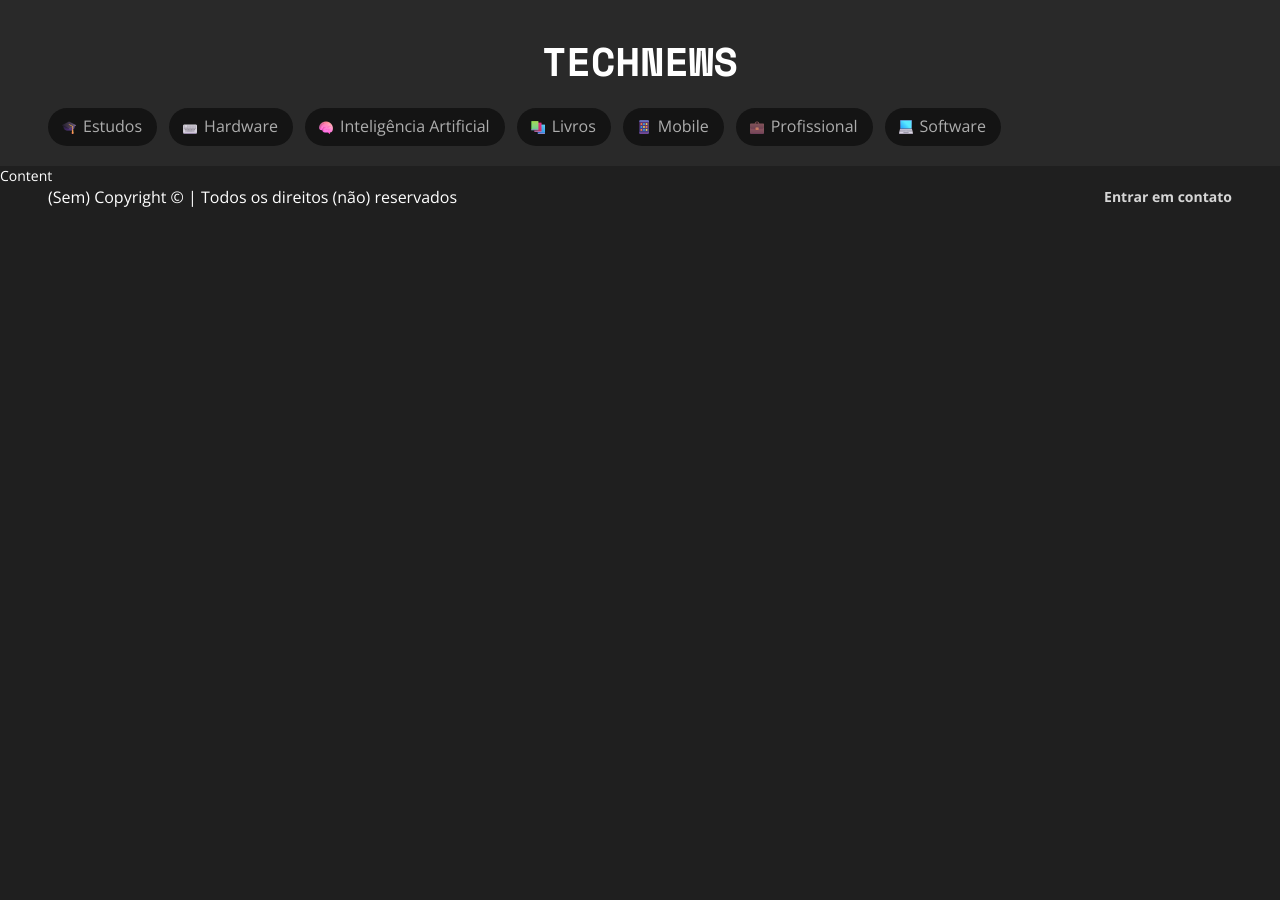
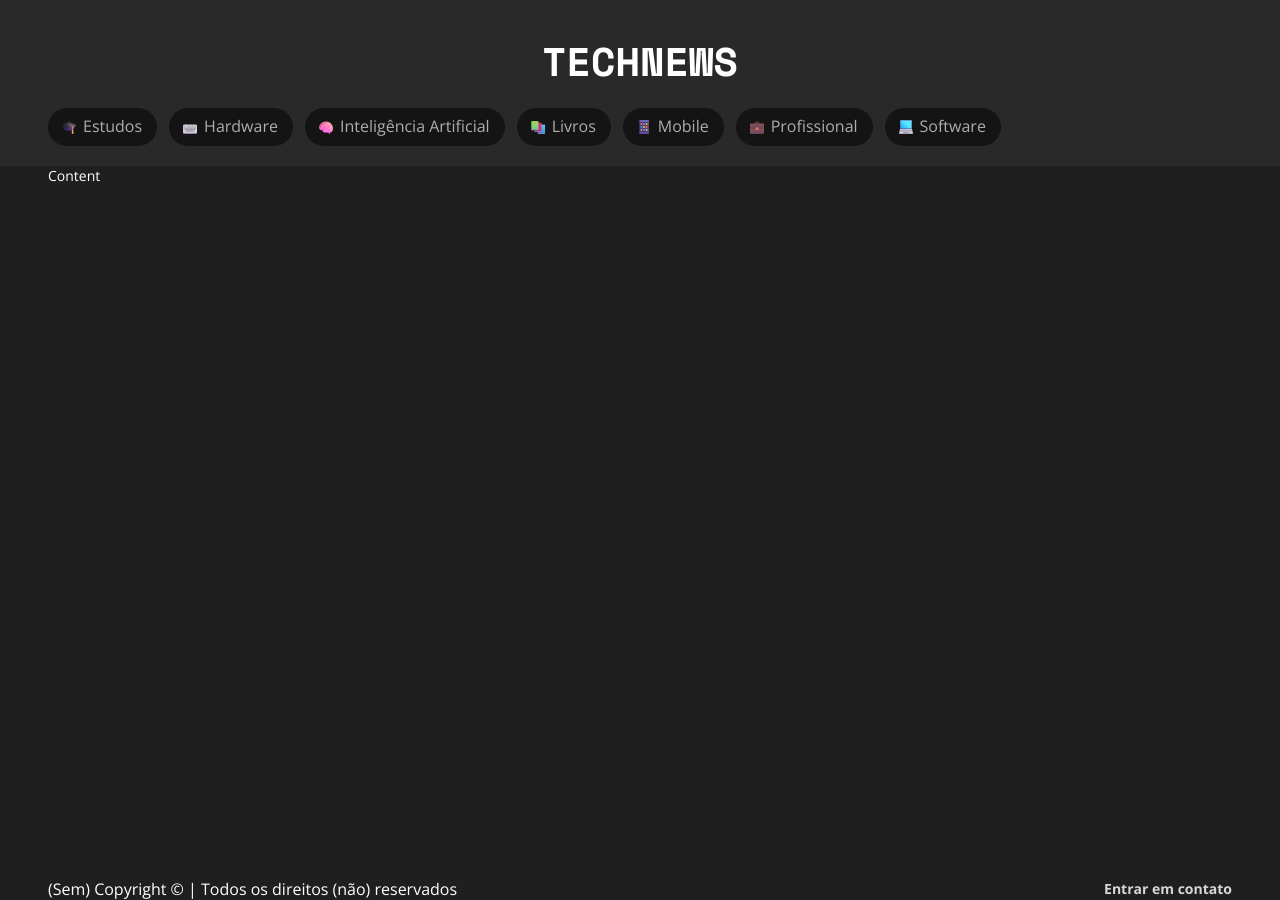
Before and after one commit to guipmdev/technews, a Jekyll site: the page built from index.html, in a window 1280 px wide. Built offline with Jekyll 4.4.1, drawn with Linux system fonts in a browser that asks for light colours.

Commit message:
style: update body class and main class in default.html

```diff
--- a/_layouts/default.html
+++ b/_layouts/default.html
@@ -23,10 +23,10 @@
 
     <link rel="stylesheet" href="{{ '/assets/css/main.css' | absolute_url }}" />
   </head>
-  <body>
+  <body class="d-flex flex-column min-vh-100">
     {% include header.html %}
 
-    <main>{{content}}</main>
+    <main class="content flex-grow-1">{{content}}</main>
 
     {% include footer.html %}
 
```
